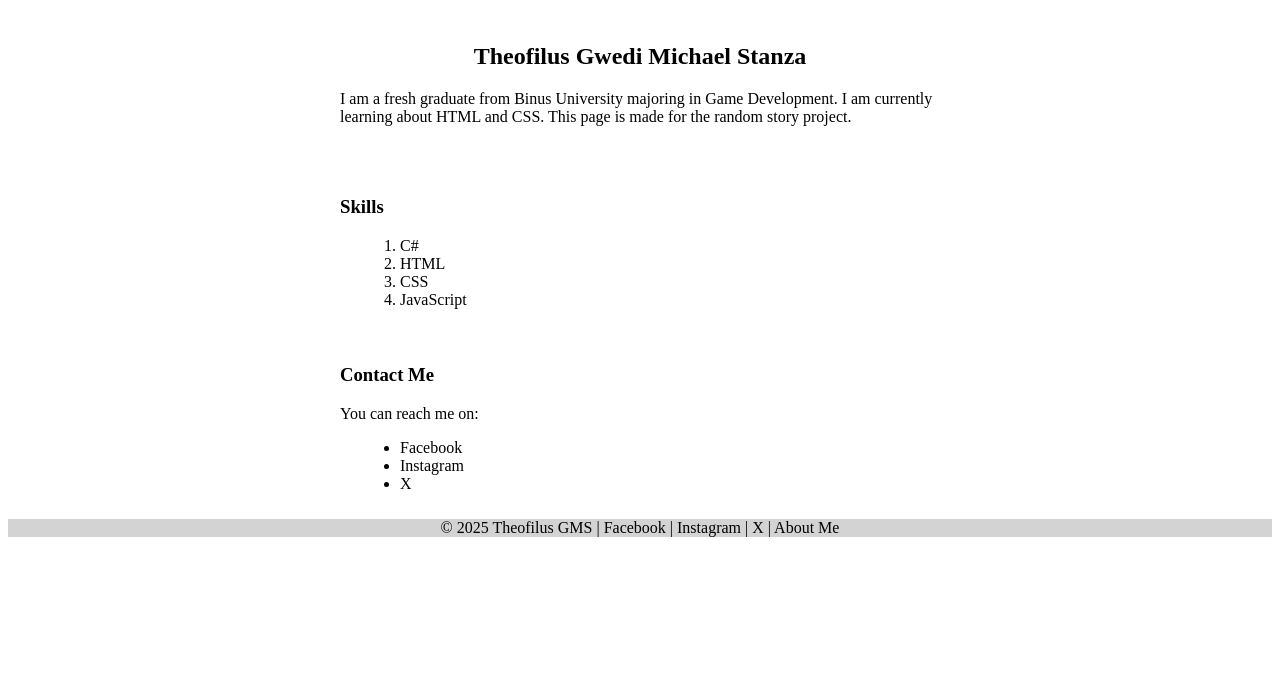
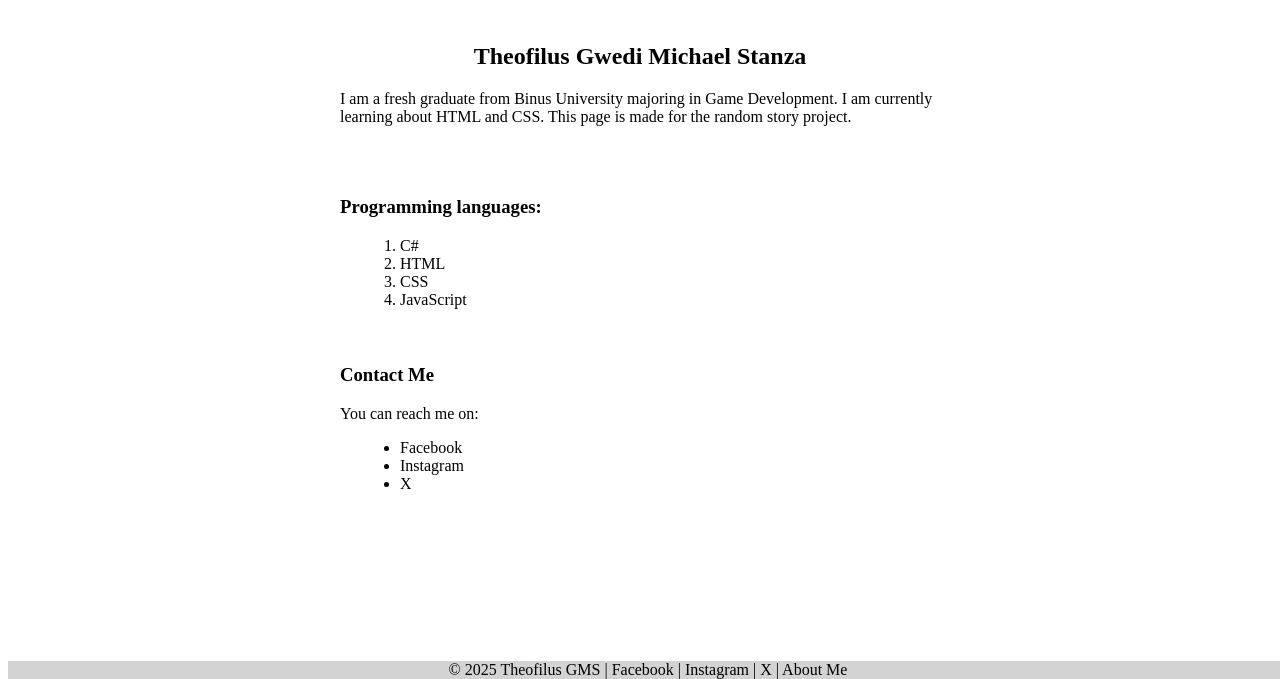
Before and after one commit to Elbound/training-repo, a plain HTML site: page about.html in a window 1280 px wide. Shown: the part 121-800 px from the top of the page. Drawn offline with Linux system fonts and the light colour scheme.

Commit message:
nambah fix bottom footer

```diff
--- a/about.html
+++ b/about.html
@@ -27,7 +27,7 @@
         </section>
 
         <section class="about-section">
-            <h3>Skills</h3>
+            <h3>Programming languages: </h3>
             <ol>
                 <li>C#</li>
                 <li>HTML</li>
--- a/style.css
+++ b/style.css
@@ -2,6 +2,7 @@ header{
     background-color: black;
     color: white;
     text-align: center;
+    width: 100%;
 }
 
 #header-nav{
@@ -13,6 +14,9 @@ header{
 footer{
     background-color: lightgray;
     text-align: center;
+    position: fixed;
+    bottom: 0;
+    width: 100%;
 }
 
 a{
```
